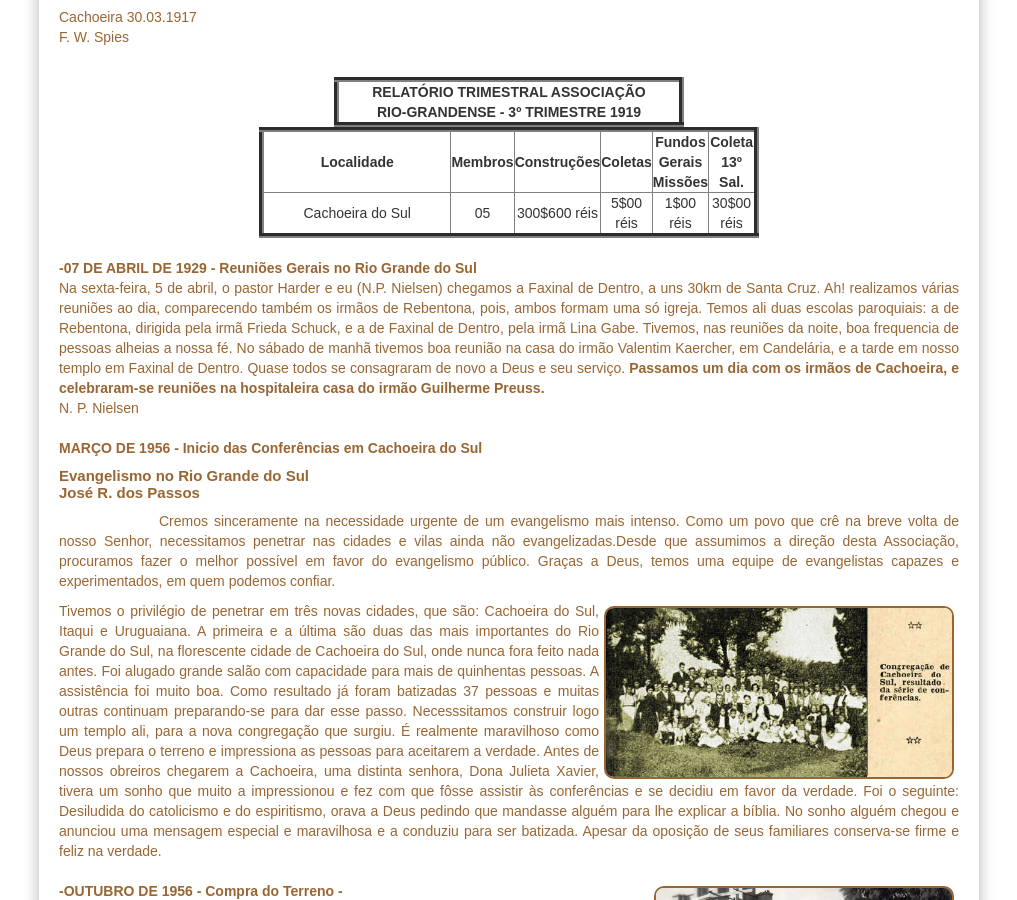
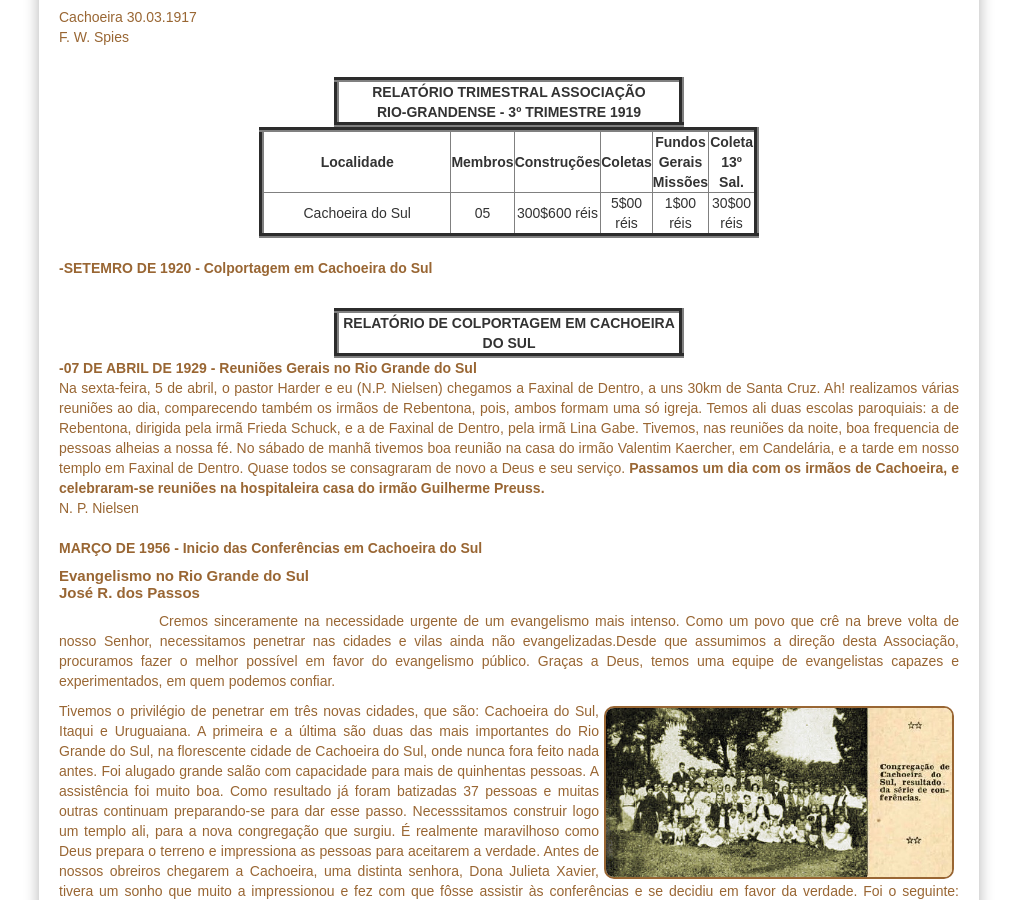
Before and after one commit to claudiovargas1955/claudiovargas1955.github.io, a Jekyll site: the page built from _pages/história-da-iasd-cachoeira.html, in a window 1280 px wide and 900 px high, scrolled down 1615 px. Shown: the whole window, without its empty margins (131-1148 px from the left). Built offline with Jekyll 4.4.1, drawn with Linux system fonts in a browser that asks for light colours; some web fonts are replaced; some of the changed text lies outside the part shown.

Commit message:
Update história-da-iasd-cachoeira.html

```diff
--- a/_pages/história-da-iasd-cachoeira.html
+++ b/_pages/história-da-iasd-cachoeira.html
@@ -192,6 +192,32 @@
  </table><br>
           </div>
 
+<p><b>-SETEMRO DE 1920 - Colportagem em Cachoeira do Sul</b><br>
+  <div class="brasileira" align="center">
+ <table border="5px" color="#ffffff" width="350px" cellspacing="10px" cellpadding="10px" height="40px">
+           <tr><br>
+            <td align="center"><b>RELATÓRIO DE COLPORTAGEM EM CACHOEIRA DO SUL</b></td>
+         </tr>
+
+   <table border="5px" color="#ffffff" width="500px"  cellspacing="10px" cellpadding="10px">
+         <tr>
+           <td align="center" width="300px"><b>NOME</b></td>
+           <td align="center" width="30px"><b>CAMPOS</b></td>
+           <td align="center" width="50px"><b>DIAS</b></td>
+           <td align="center" width="50px"><b>HORAS</b></td>
+           <td align="center" width="50px"><b>VENDAS</b</td>
+
+        </tr>
+        <tr>
+           <td align="center" width="300px">FRIEDA WOLFF</td>
+           <td align="center" width="50px">CACHOEIRA</td>
+           <td align="center">18</td>
+           <td align="center">53</td>
+           <td align="center">109$600 réis</td>
+
+        </tr>
+
+
 <p><b>-07 DE ABRIL DE 1929 - Reuniões Gerais no Rio Grande do Sul</b><br>
 
 Na sexta-feira, 5 de abril, o pastor Harder e eu (N.P. Nielsen) chegamos a Faxinal de Dentro, a uns 30km de Santa Cruz. Ah! realizamos várias reuniões ao dia,
```
